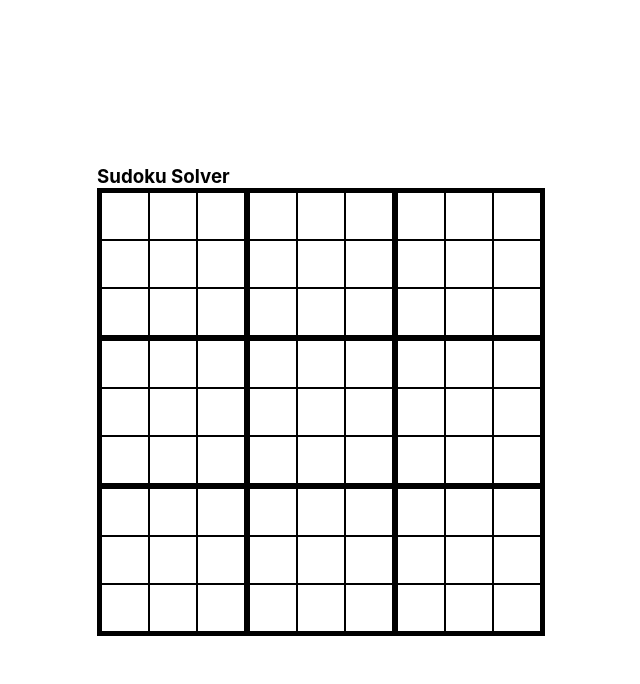
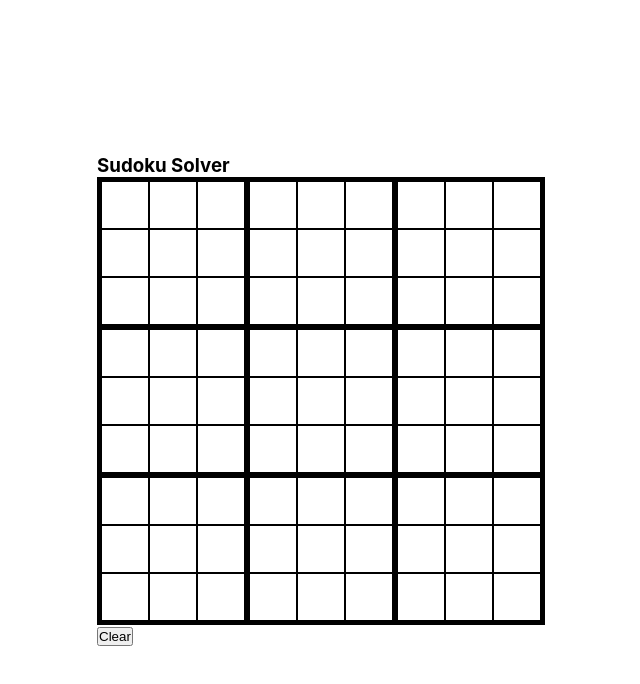
Before and after one commit to BerettaSM/sudoku-solver-app, a React (Create React App) app: page / in a window 1280 px wide. Shown: the top 684 px of the page, without its empty margins (319-959 px from the left). Built offline with nearby package versions, Linux system fonts and the light colour scheme.

Commit message:
some changes

```diff
--- a/src/components/SudokuGame/SudokuGrid/index.tsx
+++ b/src/components/SudokuGame/SudokuGrid/index.tsx
@@ -1,109 +1,39 @@
-import React from "react";
+import React, { memo } from "react";
 import styles from "./index.module.css";
 
 import SudokuGridModel from "../models/SudokuGrid";
 import SudokuCell from "../models/SudokuCell";
 
-import { sliceIntoChunks, validCellValues } from "../utils/utilities";
+import { validCellValues } from "../utils/utilities";
 import Mapper from "../utils/SudokuGridMapper";
+import { Conflicts } from "../models/Conflicts";
 
 const SudokuGrid: React.FC<{
     grid: SudokuGridModel;
-    onCellChange: (newCellValue: SudokuCell, cellNumber: number) => void;
-}> = ({ grid, onCellChange }) => {
+    conflicts: Conflicts;
+    onCellChange: (newCellValue: SudokuCell, row: number, col: number) => void;
+}> = ({ grid, conflicts, onCellChange }) => {
     const cellChangeHandler = (event: React.ChangeEvent<HTMLInputElement>) => {
         const value = event.target.value as SudokuCell;
         if (!validCellValues.includes(value)) {
             return;
         }
-        const cellNumber = +event.target.id.substring(5);
-        onCellChange(value, cellNumber);
+        const cellId = event.target.id;
+        const cellRow = +cellId[3];
+        const cellCol = +cellId[4];
+        onCellChange(value, cellRow, cellCol);
     };
 
-    const colGroups = () => {
-        const colGroups = [];
-        for (let i = 0; i < 3; i++) {
-            const cols = [];
-            for (let j = 0; j < 3; j++) {
-                const colNumber = 3 * i + j;
-                cols.push(
-                    <col
-                        className={`col col-${colNumber}`}
-                        key={`col-${colNumber}`}
-                    />
-                );
-            }
-            const colGroup = (
-                <colgroup
-                    key={`region-col-${i}`}
-                    className={`region-col-${i} ${styles.colgroup}`}
-                >
-                    {cols}
-                </colgroup>
-            );
-            colGroups.push(colGroup);
-        }
-        return colGroups;
-    };
+    // const sudokuGridBody = () => {
 
-    const tableBody = () => {
-        const tBodies = sliceIntoChunks(grid, 3) as SudokuCell[][][];
-        return tBodies.map((tBody, tBodyIndex) => (
-            // A tbody represents 3 rows
-            <tbody
-                key={`region-row-${tBodyIndex}`}
-                className={`region-row-${tBodyIndex} ${styles.tbody}`}
-            >
-                {tBody.map((tableRow, tableRowIndex) => {
-                    const gridRowIndex = 3 * tBodyIndex + tableRowIndex;
+    //     //console.log(fullGrid);
+    //     return <></>;
+    // };
+
+    const fullGrid = Mapper.divideIntoRegions(grid);
     return (
-                        <tr
-                            key={`row-${gridRowIndex}`}
-                            className={`row-${gridRowIndex}`}
-                        >
-                            {tableRow.map((cell, cellIndex) => {
-                                const cellNumber = gridRowIndex * 9 + cellIndex;
-                                return (
-                                    <td key={`cell-${cellNumber}`}>
-                                        <input
-                                            id={`cell-${cellNumber}`}
-                                            className={`${styles.td}`}
-                                            type="text"
-                                            autoComplete="off"
-                                            value={cell}
-                                            onChange={cellChangeHandler}
-                                        />
-                                    </td>
-                                );
-                            })}
-                        </tr>
-                    );
-                })}
-            </tbody>
-        ));
-    };
-
-    const sudokuGridBody = () => {
-        const regions: [string, number][][][] = [...Array(3)].map((_) => [
-            [],
-            [],
-            [],
-        ]);
-        grid.forEach((row, rowIndex) => {
-            row.forEach((cellValue, colIndex) => {
-                const regionRow = Mapper.transformCellRowToRegionRow(rowIndex);
-                const regionCol =
-                    Mapper.transformCellColumnToRegionColumn(colIndex);
-                const cellNumber = Mapper.transformCellRowAndColumnToNumber(
-                    rowIndex,
-                    colIndex
-                );
-                regions[regionRow][regionCol].push([cellValue, cellNumber]);
-            });
-        });
-        return (
-            <>
-                {regions.map((regionRow, regionRowIndex) => {
+        <div className={styles["sudoku-grid"]}>
+            {fullGrid.map((regionRow, regionRowIndex) => {
                 return (
                     <div
                         key={`region-row-${regionRowIndex}`}
@@ -112,39 +42,50 @@ const SudokuGrid: React.FC<{
                         {regionRow.map((region, regionIndex) => {
                             const regionNumber =
                                 regionRowIndex * 3 + regionIndex;
+                            const regionHasConflict =
+                                conflicts.regions[regionNumber].length !== 0;
+                            const regionClasses = `${styles.region} ${
+                                regionHasConflict
+                                    ? styles["conflicted-region"]
+                                    : null
+                            }`;
                             return (
                                 <div
                                     key={`region-${regionNumber}`}
-                                        className={styles.region}
+                                    className={regionClasses}
                                 >
-                                        {region.map(([cell, cellNumber]) => (
+                                    {region.map(([cell, row, col]) => {
+                                        const cellId = `rc-${row}${col}`;
+                                        const cellRowHasConflict =
+                                            conflicts.rows[row].length !== 0;
+                                        const cellColHasConflict =
+                                            conflicts.cols[col].length !== 0;
+                                        const cellClasses = `${styles.cell} ${
+                                            cellRowHasConflict ||
+                                            cellColHasConflict
+                                                ? styles["red-bordered-cell"]
+                                                : null
+                                        }`;
+                                        return (
                                             <input
-                                                key={`cell-${cellNumber}`}
-                                                id={`cell-${cellNumber}`}
-                                                className={`${styles.cell}`}
+                                                key={cellId}
+                                                id={cellId}
+                                                className={cellClasses}
                                                 type="text"
                                                 autoComplete="off"
                                                 value={cell}
                                                 onChange={cellChangeHandler}
                                             />
-                                        ))}
+                                        );
+                                    })}
                                 </div>
                             );
                         })}
                     </div>
                 );
             })}
-            </>
+        </div>
     );
 };
 
-    return (
-        // <table className={styles.table}>
-        //     {colGroups()}
-        //     {tableBody2()}
-        // </table>
-        <div className={styles["sudoku-grid"]}>{sudokuGridBody()}</div>
-    );
-};
-
-export default SudokuGrid;
+export default memo(SudokuGrid);
--- /dev/null
+++ b/src/components/SudokuGame/hooks/use-sudoku.ts
@@ -0,0 +1,65 @@
+import { useState } from "react";
+
+import SudokuGrid from "../models/SudokuGrid";
+import SudokuCell from "../models/SudokuCell";
+import Mapper from "../utils/SudokuGridMapper";
+import Solver from "../utils/SudokuSolver";
+import { getClearGrid } from "../utils/utilities";
+import { Conflicts, getConflictsObject } from "../models/Conflicts";
+
+const useSudoku = () => {
+    const [grid, setGrid] = useState<SudokuGrid>(getClearGrid());
+
+    const [conflicts, setConflicts] = useState<Conflicts>(getConflictsObject());
+
+    const updateConflicts = (
+        grid: SudokuGrid,
+        rowNumber: number,
+        colNumber: number
+    ) => {
+        const regionIndex = Mapper.findRegionIndex(rowNumber, colNumber);
+        const newConflicts = Solver.getConflicts(grid, rowNumber, colNumber);
+        const updatedConflicts: Conflicts = {
+            rows: conflicts.rows.map((row) => [...row]),
+            cols: conflicts.cols.map((col) => [...col]),
+            regions: conflicts.regions.map((region) => [...region]),
+            cells: conflicts.cells.map((cell) => [...cell]),
+        };
+        updatedConflicts.rows[rowNumber] = newConflicts.row;
+        updatedConflicts.cols[colNumber] = newConflicts.col;
+        updatedConflicts.regions[regionIndex] = newConflicts.region;
+
+        console.log(updatedConflicts)
+
+        setConflicts(updatedConflicts);
+    };
+
+    const changeCell = (
+        newCellValue: SudokuCell,
+        rowNumber: number,
+        colNumber: number
+    ) => {
+        setGrid((prevGrid) => {
+            const updatedGrid = prevGrid.map((row) => [...row]);
+            updatedGrid[rowNumber][colNumber] = newCellValue;
+
+            updateConflicts(updatedGrid, rowNumber, colNumber);
+
+            return updatedGrid;
+        });
+    };
+
+    const clearGrid = () => {
+        setGrid(getClearGrid());
+        setConflicts(getConflictsObject());
+    };
+
+    return {
+        grid,
+        conflicts,
+        changeCell,
+        clearGrid,
+    };
+};
+
+export default useSudoku;
--- a/src/components/SudokuGame/index.tsx
+++ b/src/components/SudokuGame/index.tsx
@@ -1,34 +1,19 @@
-import React, { useState } from "react";
+import React from "react";
 
 import SudokuGrid from "./SudokuGrid";
-import SudokuGridModel from "./models/SudokuGrid";
-import SudokuCell from "./models/SudokuCell";
-
-import SudokuGridMapper from "./utils/SudokuGridMapper";
+import useSudoku from "./hooks/use-sudoku";
 
 const SudokuGame: React.FC = () => {
-    const [grid, setGrid] = useState<SudokuGridModel>(
-        Array(9).fill(Array(9).fill(""))
-    );
+    const { grid, conflicts, changeCell, clearGrid } = useSudoku();
 
-    // Sudoku solver class goes on this component
-
-    const changeCellValue = (newCellValue: SudokuCell, cellNumber: number) => {
-        const [row, col] = SudokuGridMapper.getCellRowAndColumn(cellNumber);
-        setGrid((prevGrid) => {
-            const updatedGrid = prevGrid.map((row) => [...row]);
-            updatedGrid[row][col] = newCellValue;
-            return updatedGrid;
-        });
-    };
-    console.log(grid)
     return (
         <div>
             <h3>Sudoku Solver</h3>
-            <SudokuGrid grid={grid} onCellChange={changeCellValue} />
+            <SudokuGrid grid={grid} conflicts={conflicts} onCellChange={changeCell} />
 
+            <button onClick={clearGrid}>Clear</button>
+            <br />
             {/*
-            <button>Clear</button><br/>
             <button>Generate</button><br/>
             <button>Solve puzzle</button><br/>
              */}
--- /dev/null
+++ b/src/components/SudokuGame/models/Conflicts.ts
@@ -0,0 +1,19 @@
+type ConflictArray = number[][];
+
+export interface Conflicts {
+    rows: ConflictArray;
+    cols: ConflictArray;
+    regions: ConflictArray;
+    cells: ConflictArray;
+}
+
+export const getConflictsArray = (): ConflictArray => {
+    return [...Array(9)].map((_) => []);
+};
+
+export const getConflictsObject = (): Conflicts => ({
+    rows: getConflictsArray(),
+    cols: getConflictsArray(),
+    regions: getConflictsArray(),
+    cells: getConflictsArray(),
+});
--- a/src/components/SudokuGame/utils/SudokuGridMapper.ts
+++ b/src/components/SudokuGame/utils/SudokuGridMapper.ts
@@ -1,27 +1,7 @@
+import SudokuCell from "../models/SudokuCell";
+import SudokuGrid from "../models/SudokuGrid";
+
 class SudokuGridMapper {
-    /*
-        The logic that calculates cells rows, columns and regions
-        assumes that a cell number is assigned first top to bottom,
-        then left to right. e.g.: First column has cells 0-8, second
-        column has cells 9-17, and so on.
-    */
-
-    static getCellColumn = (cellNumber: number) => {
-        return cellNumber % 9;
-    };
-
-    static getCellRow = (cellNumber: number) => {
-        return Math.floor(cellNumber / 9);
-    };
-
-    static getCellRowAndColumn = (cellNumber: number) => {
-        /*
-            id is assigned as "cell-01",
-            we're interested on the number.
-        */
-        return [this.getCellRow(cellNumber), this.getCellColumn(cellNumber)];
-    };
-
     /*
         There are 9 regions, each with a row and column.
 
@@ -32,40 +12,72 @@ class SudokuGridMapper {
         regionRow
     */
 
-    static getCellRegionRow = (cellNumber: number) => {
-        const cellRow = this.getCellRow(cellNumber);
-        return this.transformCellRowToRegionRow(cellRow);
+    static findRegionRow = (cellRow: number) => {
+        return Math.floor(cellRow / 3);
     };
 
-    static getCellRegionColumn = (cellNumber: number) => {
-        return this.getCellRegionRow(cellNumber);
+    static findRegionCol = (cellColumn: number) => {
+        return this.findRegionRow(cellColumn);
     };
 
-    static getCellRegion = (cellNumber: number) => {
-        return {
-            row: this.getCellRegionRow(cellNumber),
-            col: this.getCellRegionColumn(cellNumber),
+    static getRegionIndexes = (rowNumber: number, colNumber: number) => {
+        const regionRow = this.findRegionRow(rowNumber);
+        const regionCol = this.findRegionCol(colNumber);
+        const region: { rows: number[]; cols: number[] } = {
+            rows: [],
+            cols: [],
         };
+        for (let i = 0; i < 3; i++) {
+            region.rows.push(regionRow * 3 + i);
+            region.cols.push(regionCol * 3 + i);
+        }
+        return region;
     };
 
-    static transformCellRowToRegionRow = (cellRow: number) => {
-        return Math.floor(cellRow / 3);
-    }
+    static findRegionIndex = (cellRow: number, cellCol: number) => {
+        const regionRow = this.findRegionRow(cellRow);
+        const regionCol = this.findRegionCol(cellCol);
+        return regionRow * 3 + regionCol;
+    };
 
-    static transformCellColumnToRegionColumn = (cellColumn: number) => {
-        return this.transformCellRowToRegionRow(cellColumn);
-    }
+    static extractColumnFromGrid = (grid: SudokuGrid, colNumber: number) => {
+        return grid.reduce(
+            (column, currentRow) => [...column, currentRow[colNumber]],
+            []
+        );
+    };
 
-    static transformCellRowAndColumnToNumber = (cellRow: number, cellColumn: number) => {
-        return cellRow * 9 + cellColumn;
-    }
+    static extractRegionFromGrid = (
+        grid: SudokuGrid,
+        rowNumber: number,
+        colNumber: number
+    ) => {
+        const region: SudokuCell[] = [];
+        const { rows, cols } = this.getRegionIndexes(rowNumber, colNumber);
+        rows.forEach((row) => {
+            cols.forEach((col) => {
+                region.push(grid[row][col]);
+            });
+        });
+        return region;
+    };
 
-    static getCellInfo = (cellNumber: number) => {
-        return {
-            row: this.getCellRow(cellNumber),
-            col: this.getCellColumn(cellNumber),
-            region: this.getCellRegion(cellNumber),
-        };
+    static divideIntoRegions = (grid: SudokuGrid) => {
+        const regions: [SudokuCell, number, number][][][] = [...Array(3)].map(
+            (_) => [[], [], []]
+        );
+        grid.forEach((row, rowIndex) => {
+            row.forEach((cellValue, colIndex) => {
+                const regionRow = this.findRegionRow(rowIndex);
+                const regionCol = this.findRegionCol(colIndex);
+                regions[regionRow][regionCol].push([
+                    cellValue,
+                    rowIndex,
+                    colIndex,
+                ]);
+            });
+        });
+        return regions;
     };
 }
 
--- a/src/components/SudokuGame/utils/SudokuSolver.ts
+++ b/src/components/SudokuGame/utils/SudokuSolver.ts
@@ -1,3 +1,55 @@
-class SudokuSolver {}
+import SudokuCell from "../models/SudokuCell";
+import SudokuGrid from "../models/SudokuGrid";
+
+import Mapper from "./SudokuGridMapper";
+
+class SudokuSolver {
+    static getConflictingIndexes = (sequence: SudokuCell[]) => {
+        const conflicts = [];
+        for (let i = 0; i < sequence.length; i++) {
+            const cell = sequence[i];
+            if (cell === "") continue;
+            const lastOccurrenceIndex = sequence.lastIndexOf(cell);
+            if (i !== lastOccurrenceIndex) {
+                conflicts.push(i);
+                if (!conflicts.includes(lastOccurrenceIndex)) {
+                    conflicts.push(lastOccurrenceIndex);
+                }
+            }
+        }
+        return conflicts;
+    };
+
+    static getRowConflicts = (grid: SudokuGrid, rowNumber: number) => {
+        const row = grid[rowNumber];
+        return this.getConflictingIndexes(row);
+    };
+
+    static getColConflicts = (grid: SudokuGrid, colNumber: number) => {
+        const column = Mapper.extractColumnFromGrid(grid, colNumber);
+        return this.getConflictingIndexes(column);
+    };
+
+    static getRegionConflicts = (
+        grid: SudokuGrid,
+        rowNumber: number,
+        colNumber: number
+    ) => {
+        const region = Mapper.extractRegionFromGrid(grid, rowNumber, colNumber);
+        return this.getConflictingIndexes(region);
+    };
+
+    static getConflicts = (
+        grid: SudokuGrid,
+        rowNumber: number,
+        colNumber: number
+    ) => {
+        return {
+            row: this.getRowConflicts(grid, rowNumber),
+            col: this.getColConflicts(grid, colNumber),
+            region: this.getRegionConflicts(grid, rowNumber, colNumber),
+        };
+    };
+}
 
 export default SudokuSolver;
--- a/src/components/SudokuGame/utils/utilities.ts
+++ b/src/components/SudokuGame/utils/utilities.ts
@@ -1,4 +1,7 @@
+import SudokuGrid from "../models/SudokuGrid";
 import SudokuCell from "../models/SudokuCell";
+
+export const getClearGrid = (): SudokuGrid => Array(9).fill(Array(9).fill(""));
 
 export const validCellValues: SudokuCell[] = [
     "",
@@ -12,12 +15,3 @@ export const validCellValues: SudokuCell[] = [
     "8",
     "9",
 ];
-
-export function sliceIntoChunks(array: any[], chunkSize: number) {
-    const result = [];
-    for (let i = 0; i < array.length; i += chunkSize) {
-        const chunk = array.slice(i, i + chunkSize);
-        result.push(chunk);
-    }
-    return result;
-}
```
Also changed, not shown: src/components/SudokuGame/SudokuGrid/index.module.css (+8 -13 lines). Lines whose indentation alone changed are shown as unchanged.
